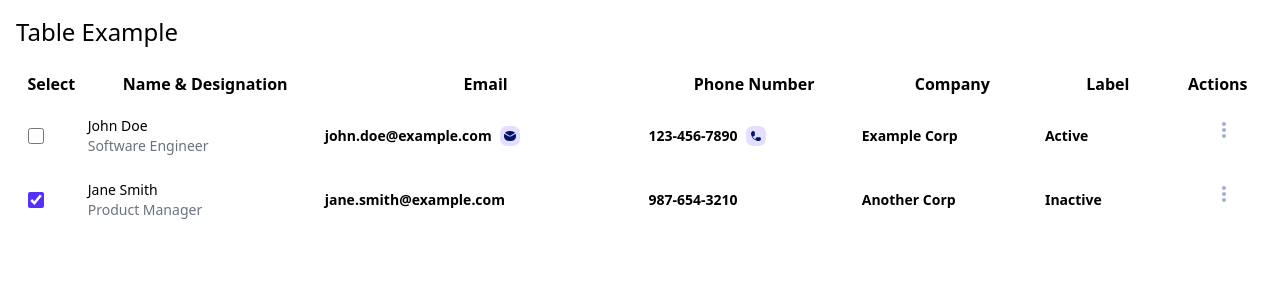
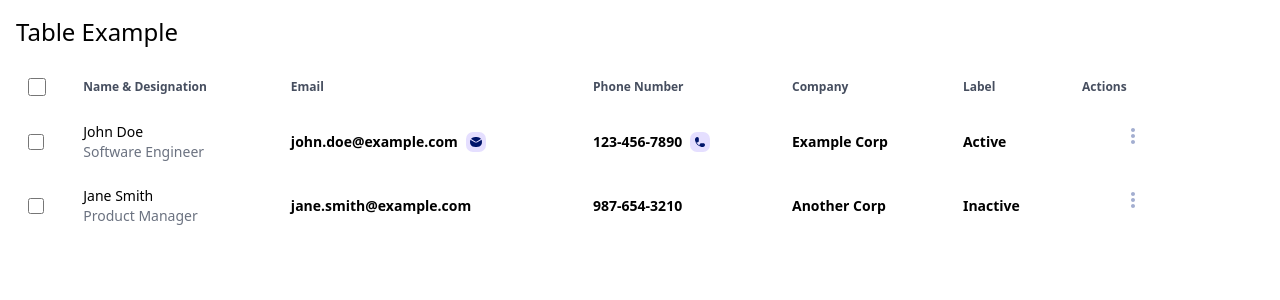
Before and after one commit to touhid9teen/Certify360, a React (Vite) app in the folder frontend/: page / in a window 1280 px wide. Shown: the top 300 px of the page. Built offline with nearby package versions, Linux system fonts and the light colour scheme.

Commit message:
Table Header component is added

```diff
--- a/frontend/src/App.jsx
+++ b/frontend/src/App.jsx
@@ -1,25 +1,25 @@
+import React, { useState } from 'react';
+import TableHeader from './components/table/TableHeader';
 import TableRow from './components/table/TableRow';
 
-const App= () => {
-  const handleCheckboxChange = (id, checked) => {
-    console.log(`Checkbox with id ${id} is now ${checked ? 'checked' : 'unchecked'}`);
+const App = () => {
+  const [isChecked, setIsChecked] = useState(false);
+
+  const handleCheckboxChange = (name, checked) => {
+    setIsChecked(checked);
   };
 
   return (
     <div className="p-4">
       <h1 className="text-2xl mb-4">Table Example</h1>
       <table className="min-w-full bg-white">
-        <thead>
-          <tr>
-            <th className="py-2">Select</th>
-            <th className="py-2">Name & Designation</th>
-            <th className="py-2">Email</th>
-            <th className="py-2">Phone Number</th>
-            <th className="py-2">Company</th>
-            <th className="py-2">Label</th>
-            <th className="py-2">Actions</th>
-          </tr>
-        </thead>
+        <TableHeader
+          id="header"
+          tableData={['Name & Designation', 'Email', 'Phone Number', 'Company', 'Label', 'Actions']}
+          checkBox={true}
+          isChecked={isChecked}
+          handleCheckboxChange={handleCheckboxChange}
+        />
         <tbody>
           <TableRow
             id="1"
@@ -28,8 +28,8 @@ const App= () => {
             phoneNumber={['123-456-7890', '098-765-4321']}
             company="Example Corp"
             label="Active"
-            isChecked={false}
-            handleCheckboxChange={() => handleCheckboxChange('1', !false)}
+            isChecked={isChecked}
+            handleCheckboxChange={() => handleCheckboxChange({ name: '1', checked: !isChecked })}
           />
           <TableRow
             id="2"
@@ -38,8 +38,8 @@ const App= () => {
             phoneNumber={['987-654-3210']}
             company="Another Corp"
             label="Inactive"
-            isChecked={true}
-            handleCheckboxChange={() => handleCheckboxChange('2', !true)}
+            isChecked={isChecked}
+            handleCheckboxChange={() => handleCheckboxChange({ name: '2', checked: !isChecked })}
           />
         </tbody>
       </table>
--- /dev/null
+++ b/frontend/src/components/table/TableHeader.tsx
@@ -0,0 +1,71 @@
+import React from 'react';
+import Checkbox from '../../elements/Checkbox';
+import { ForkIcon, TrashIconWithBackground } from '../../elements/Icon';
+
+export interface TableHeaderProps {
+  id: string;
+  tableData: string[];
+  checkBox?: boolean;
+  isChecked?: boolean;
+  customTableHeaderClass?: string;
+  customThClass?: string;
+  handleCheckboxChange?: ({ name, checked }: { name: string; checked: boolean }) => void;
+  onShare?: () => void;
+  onDelete?: () => void;
+}
+
+const TableHeader: React.FC<TableHeaderProps> = (props: TableHeaderProps) => {
+  const {
+    id,
+    tableData,
+    checkBox = true,
+    isChecked = false,
+    customTableHeaderClass = '',
+    handleCheckboxChange,
+    onShare,
+    onDelete,
+  } = props;
+
+  return (
+    <thead className={`text-xs text-[#464E5F] bg-grayish-blue`}>
+      <tr>
+        {checkBox && (
+          <th className={`px-3 py-3.5 rounded-l-lg ${customTableHeaderClass}`}>
+            <Checkbox
+              customClassCheckbox="flex !w-[18px] !h-[18px]"
+              name={`rows-${id}`}
+              id={`rows-${id}`}
+              initialChecked={isChecked}
+              onChangeCheckbox={handleCheckboxChange ? handleCheckboxChange : () => {}}
+            />
+          </th>
+        )}
+        {tableData.map((item) => {
+          return (
+            <th
+              key={item}
+              className={`font-semibold text-left	pr-8 py-3 ${!checkBox ? 'pl-3' : ''} ${customTableHeaderClass}`}
+            >
+              {item}
+            </th>
+          );
+        })}
+        <th className={`text-left items-center w-20 rounded-r-lg ${customTableHeaderClass}`}>
+          {isChecked && (
+            <div className="flex flex-row justify-evenly">
+              <ForkIcon className="cursor-pointer" width={27} height={27} fill={'#5630FF'} onClick={onShare} />
+              <TrashIconWithBackground
+                className="cursor-pointer"
+                width={27}
+                height={27}
+                fill={'#FF4545'}
+                onClick={onDelete}
+              />
+            </div>
+          )}
+        </th>
+      </tr>
+    </thead>
+  );
+};
+export default TableHeader;
```
